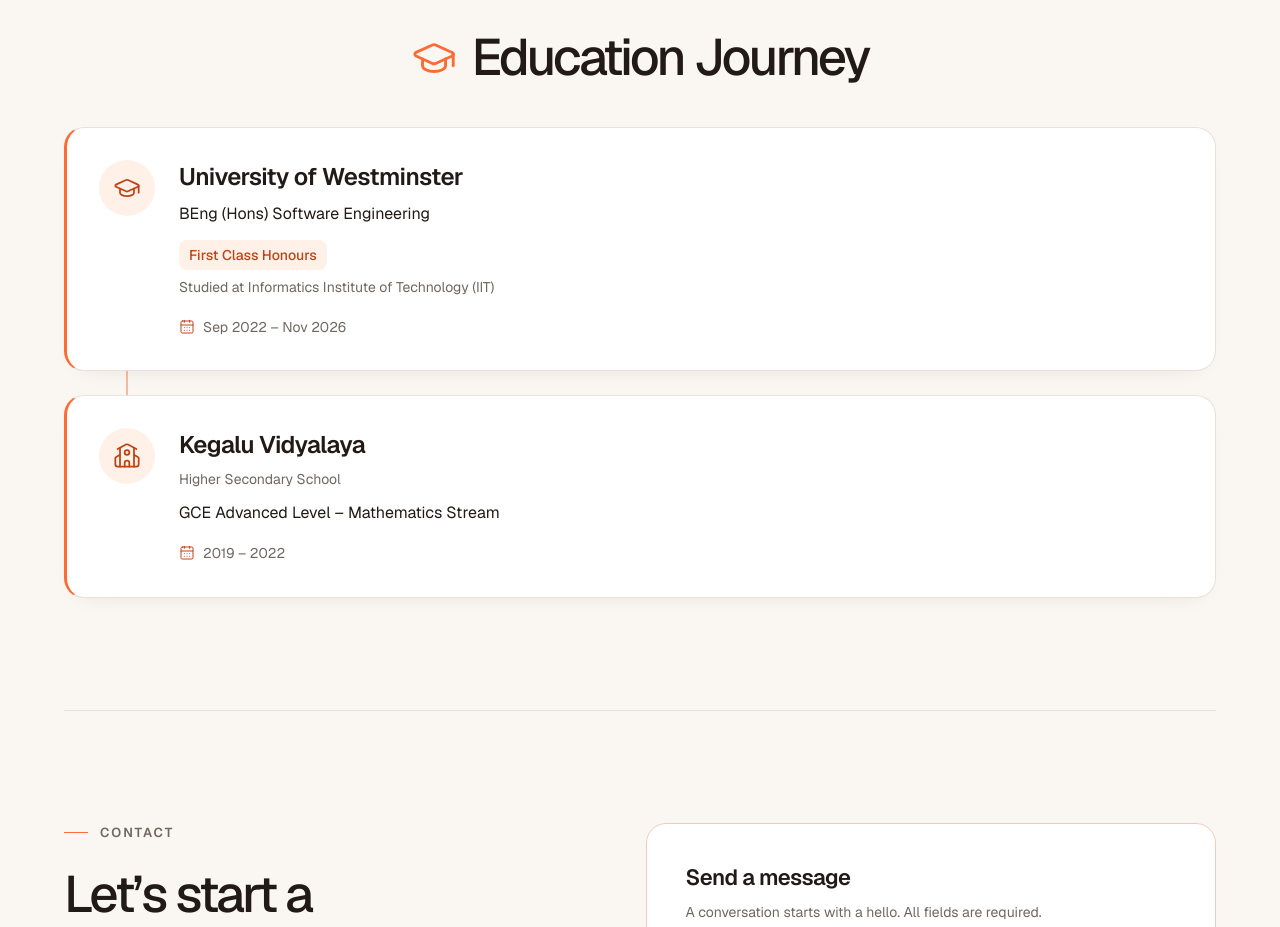
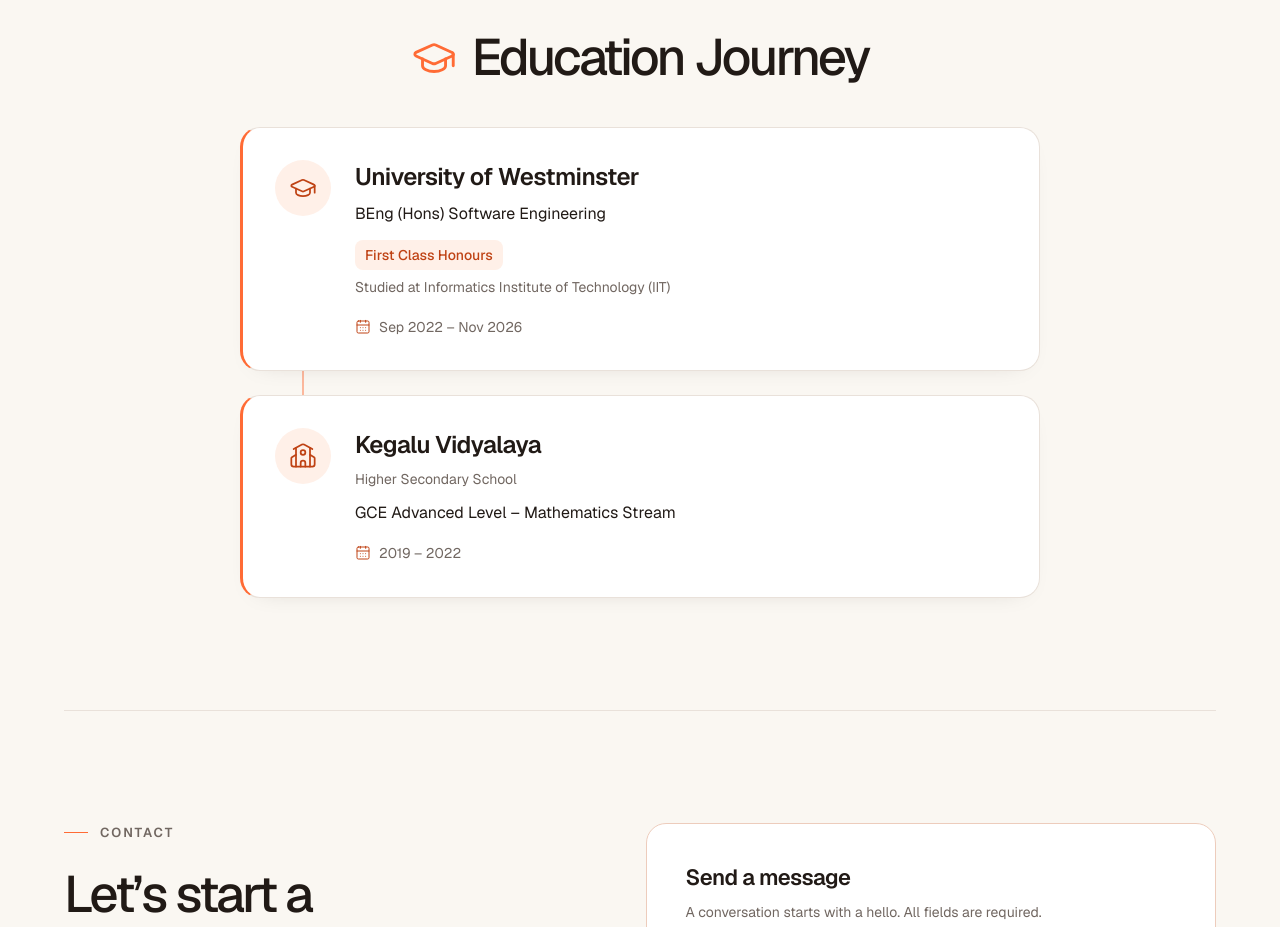
Before and after one commit to ChaviduBandara/Portfolio, a Next.js app: page / in a window 1280 px wide. Shown: the part 5120-6047 px from the top of the page. Built offline with nearby package versions, Linux system fonts and the light colour scheme.

Commit message:
Center education cards with an 800px maximum width

```diff
--- a/src/components/sections/education.module.css
+++ b/src/components/sections/education.module.css
@@ -34,6 +34,9 @@
   position: relative;
   isolation: isolate;
   display: grid;
+  width: 100%;
+  max-width: 800px;
+  margin-inline: auto;
   gap: 1.5rem;
   list-style: none;
 }
```
